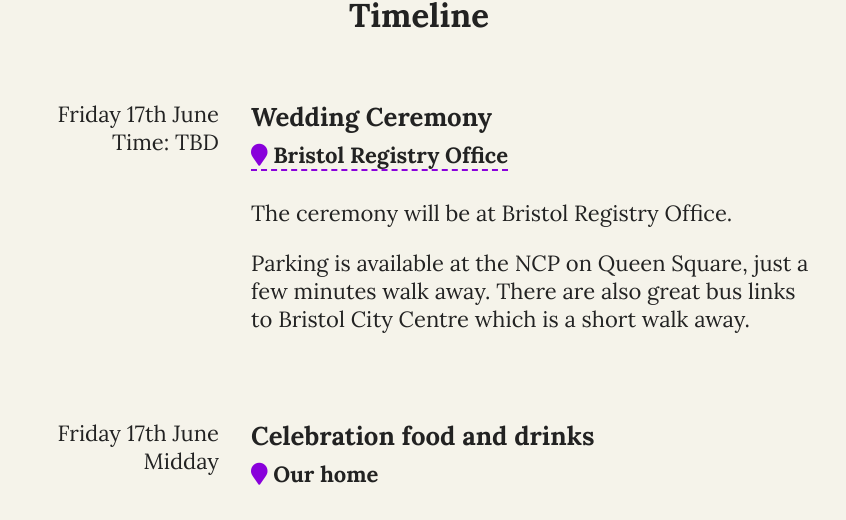
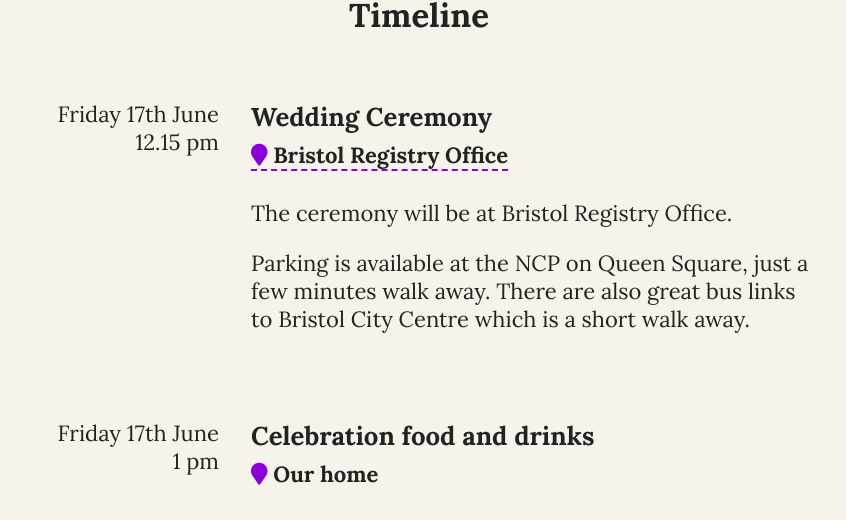
Before and after one commit to piersshepherd/wedding-site, a website: page index.html in a window 1280 px wide. Shown: the part 838-1358 px from the top of the page, without its empty margins (221-1067 px from the left). Drawn offline with Linux system fonts and the light colour scheme.

Commit message:
reception dates

```diff
--- a/index.html
+++ b/index.html
@@ -88,7 +88,7 @@
       <div class="timeline__event">
         <div class="timeline__date-time">
           <div class="timeline__date">Friday 17th June</div>
-          <div class="timeline__time">Time: TBD</div>
+          <div class="timeline__time">12.15 pm</div>
         </div>
         <div class="event__info">
           <h3 class="timeline__title">Wedding Ceremony</h3>
@@ -115,7 +115,7 @@
       <div class="timeline__event">
         <div class="timeline__date-time">
           <div class="timeline__date">Friday 17th June</div>
-          <div class="timeline__time">Midday</div>
+          <div class="timeline__time">1 pm</div>
         </div>
         <div class="event__info">
           <h3 class="timeline__title">Celebration food and drinks</h3>
```
